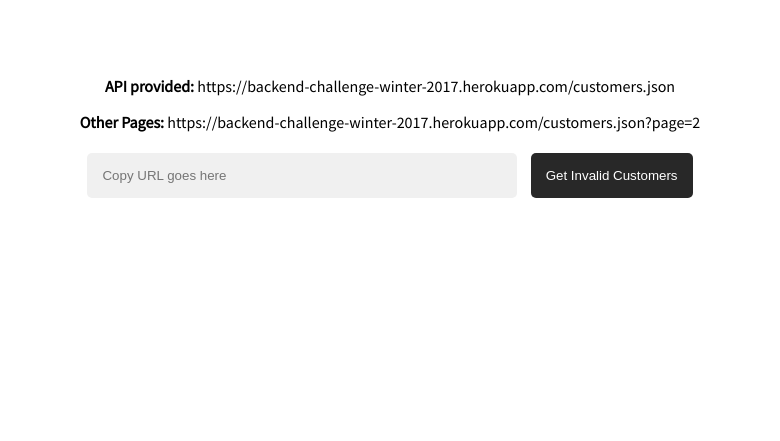
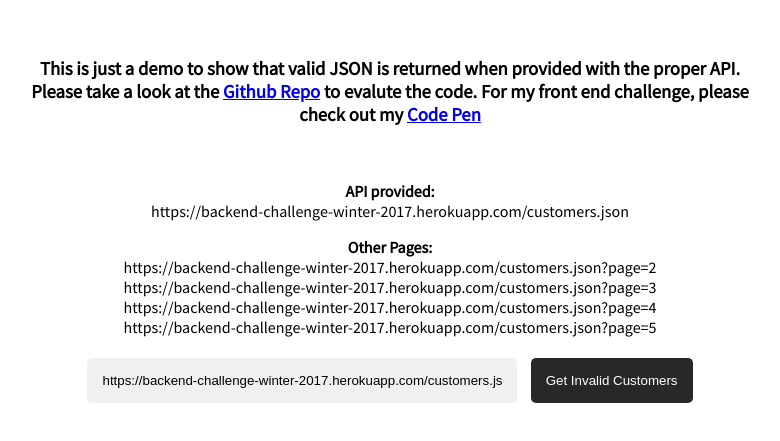
Before and after one commit to leroywan/shopify-backend-challenge-2017, a website: page index.html in a window 1280 px wide. Shown: the part 197-638 px from the top of the page, without its empty margins (250-1030 px from the left). Drawn offline with Linux system fonts and the light colour scheme.

Commit message:
added content within the page

```diff
--- a/index.html
+++ b/index.html
@@ -11,7 +11,9 @@
 			display: flex;
 			justify-content: center;
 			align-items: center;
-			height: 640px;
+			height: 840px;
+			max-width: 740px;
+			margin: auto;
 		}
 
 		#url {
@@ -43,12 +45,20 @@
 </head>
 <body>
 	<div>
-		<p><strong>API provided:</strong> https://backend-challenge-winter-2017.herokuapp.com/customers.json</p>
-		<p><strong>Other Pages:</strong> https://backend-challenge-winter-2017.herokuapp.com/customers.json?page=2</p>
+		<h3>This is just a demo to show that valid JSON is returned when provided with the proper API. Please take a look at the <a target="_blank" href="https://github.com/leroywan/shopify-backend-challenge-2017">Github Repo</a> to evalute the code. For my front end challenge, please check out my <a target="_blank" href="https://codepen.io/leroywan/pen/YxjrpG">Code Pen</a></h3>
+		<br>
+		<p><strong>API provided:</strong> <br>https://backend-challenge-winter-2017.herokuapp.com/customers.json</p>
+		<p><strong>Other Pages:</strong>
+			<br>https://backend-challenge-winter-2017.herokuapp.com/customers.json?page=2
+			<br>https://backend-challenge-winter-2017.herokuapp.com/customers.json?page=3
+			<br>https://backend-challenge-winter-2017.herokuapp.com/customers.json?page=4
+			<br>https://backend-challenge-winter-2017.herokuapp.com/customers.json?page=5
+		</p>
 		<form id="form" action="/filteredData" method="POST">
-			<input id="url" name="url" type="text" placeholder="Copy URL goes here">
+			<input id="url" name="url" type="text" placeholder="URL goes here" value="https://backend-challenge-winter-2017.herokuapp.com/customers.json">
 			<input type="submit" value="Get Invalid Customers">
 		</form>
+
 	</div>
 	<script>
 		let form = document.getElementById('form');
```
